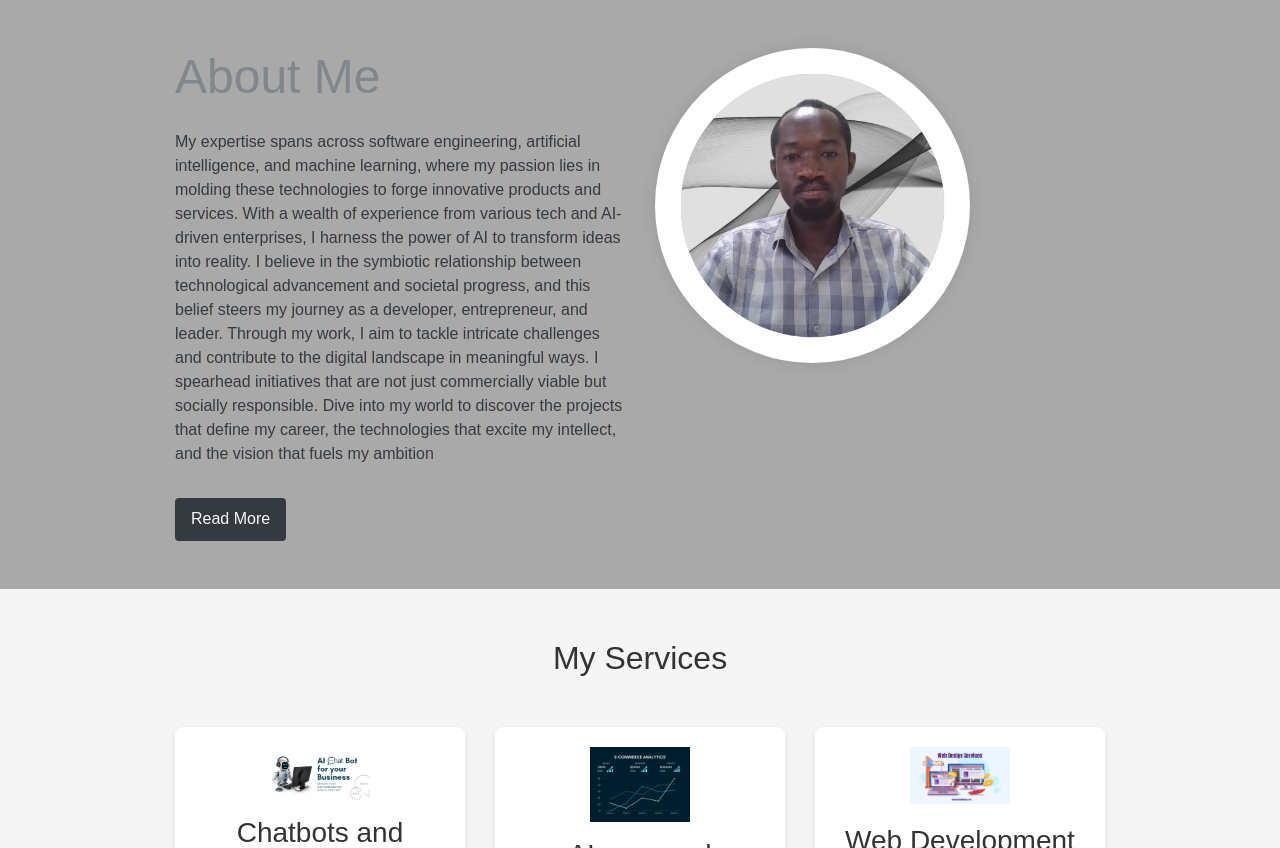
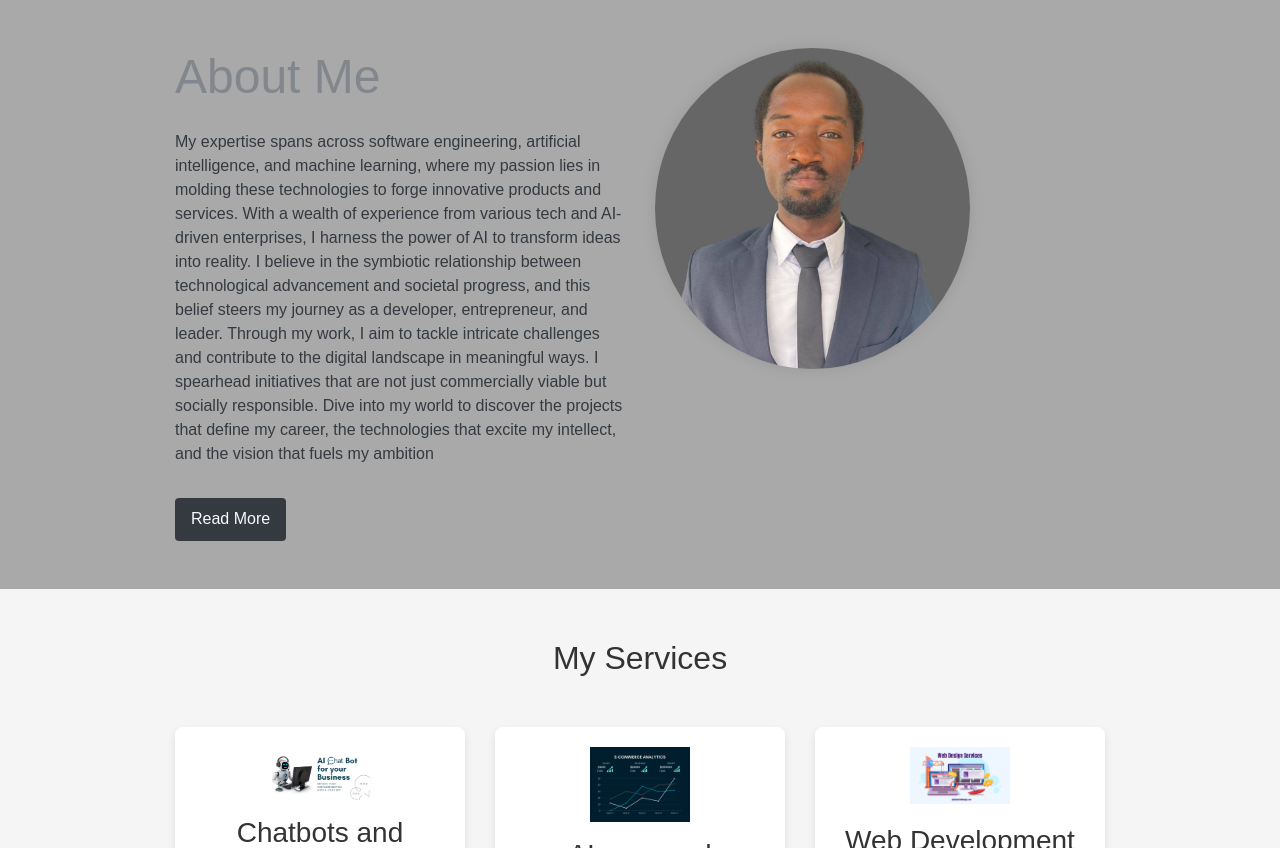
Before and after one commit to PatrickAttankurugu/PatrickAttankurugu.github.io, a website: page index.html in a window 1280 px wide. Shown: the part 856-1704 px from the top of the page. Drawn offline with nearby package versions, Linux system fonts and the light colour scheme.

Commit message:
added some stuff

```diff
--- a/index.html
+++ b/index.html
@@ -106,7 +106,7 @@ Dive into my world to discover the projects that define my career, the technolog
                         <a href="about.html" class="btn btn-primary mt-3">Read More</a>
                     </div>
                     <div class="col-lg-6">
-                        <img src="images/Profile.png" alt="About Me" class="img-fluid rounded-circle">
+                        <img src="images/patrick.jpeg" alt="About Me" class="img-fluid rounded-circle">
                     </div>
                 </div>
             </div>
```
Also changed, not shown: images/patrick.jpeg (added).
